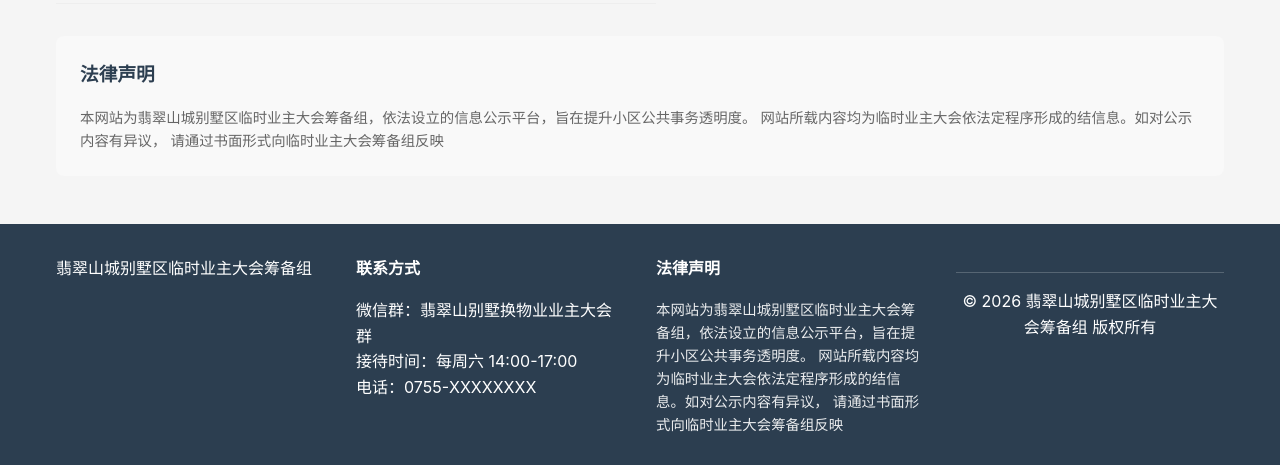
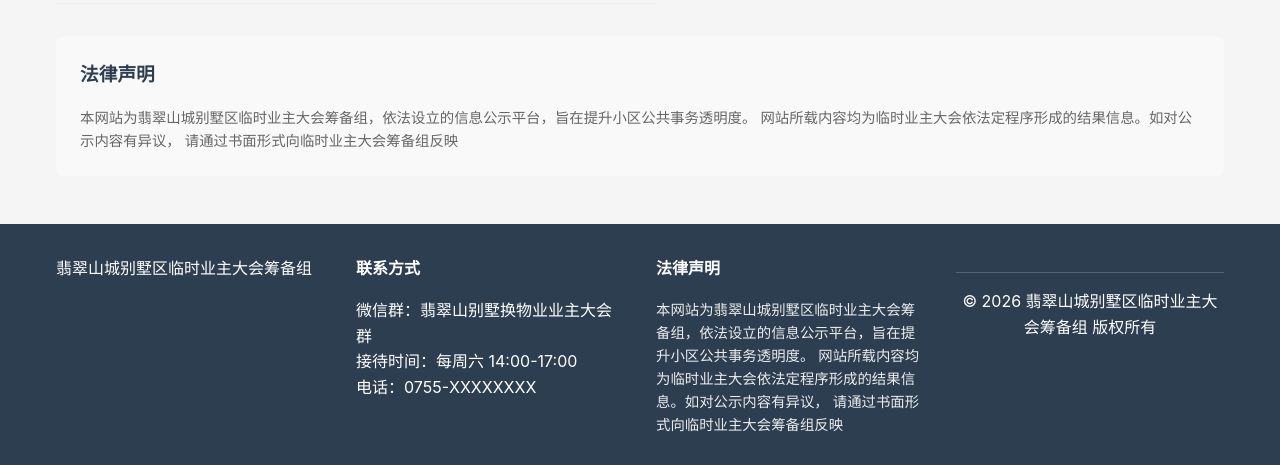
Before and after one commit to fcshan/fcshan.github.io, a Jekyll site: the page built from contact/index.html, in a window 1280 px wide. Shown: the part 789-1254 px from the top of the page. Built offline with Jekyll 4.4.1, drawn with Linux system fonts in a browser that asks for light colours.

Commit message:
disclaimer

```diff
--- a/_config.yml
+++ b/_config.yml
@@ -110,7 +110,7 @@ committee:
 # 免责声明（全局引用）
 disclaimer: >
   本网站为翡翠山城别墅区临时业主大会筹备组，依法设立的信息公示平台，旨在提升小区公共事务透明度。
-  网站所载内容均为临时业主大会依法定程序形成的结信息。如对公示内容有异议， 请通过书面形式向临时业主大会筹备组反映
+  网站所载内容均为临时业主大会依法定程序形成的结果信息。如对公示内容有异议， 请通过书面形式向临时业主大会筹备组反映
 # 版权信息
 copyright: "© 2026 翡翠山城别墅区临时业主大会筹备组 版权所有"
 
```
